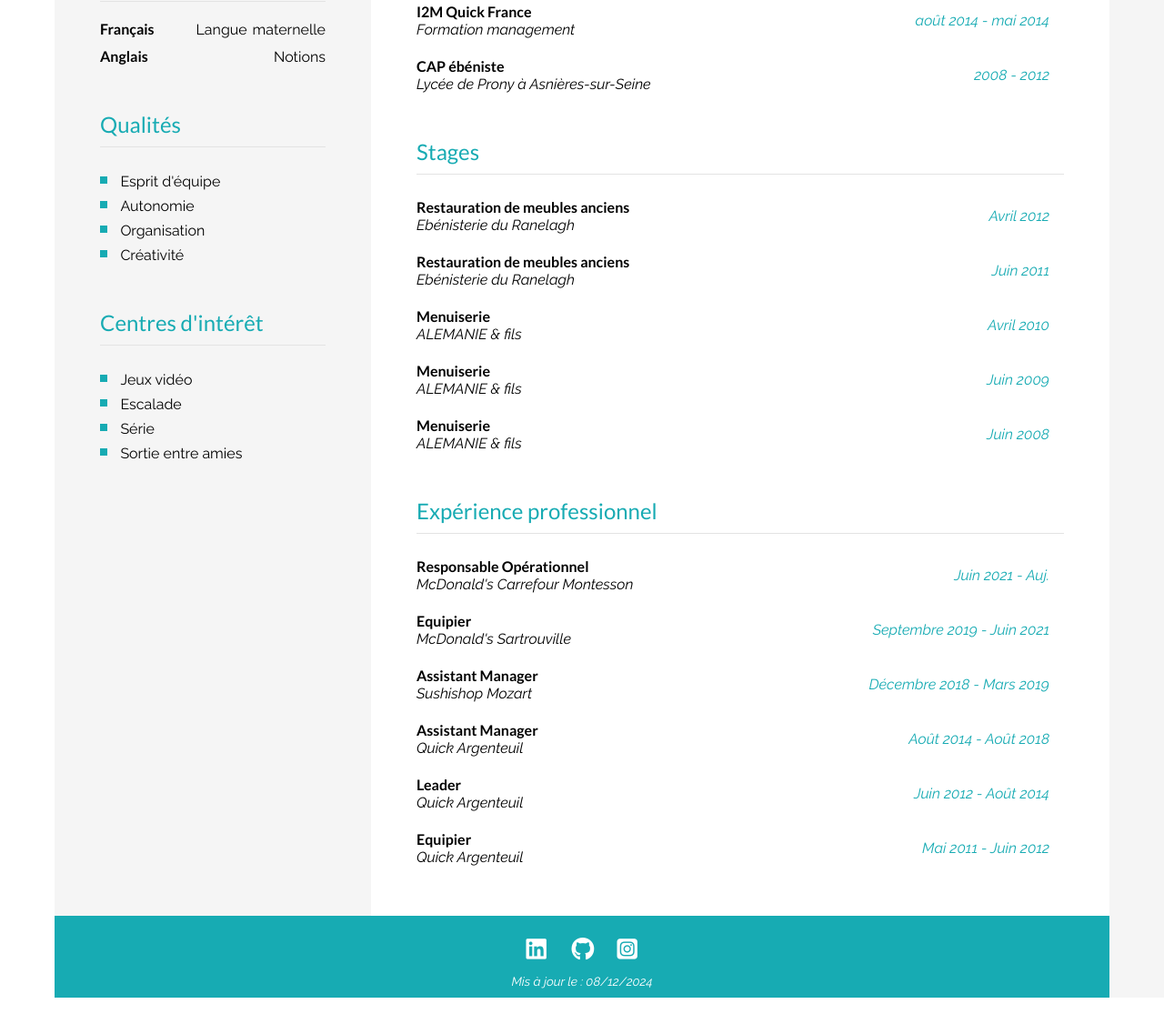
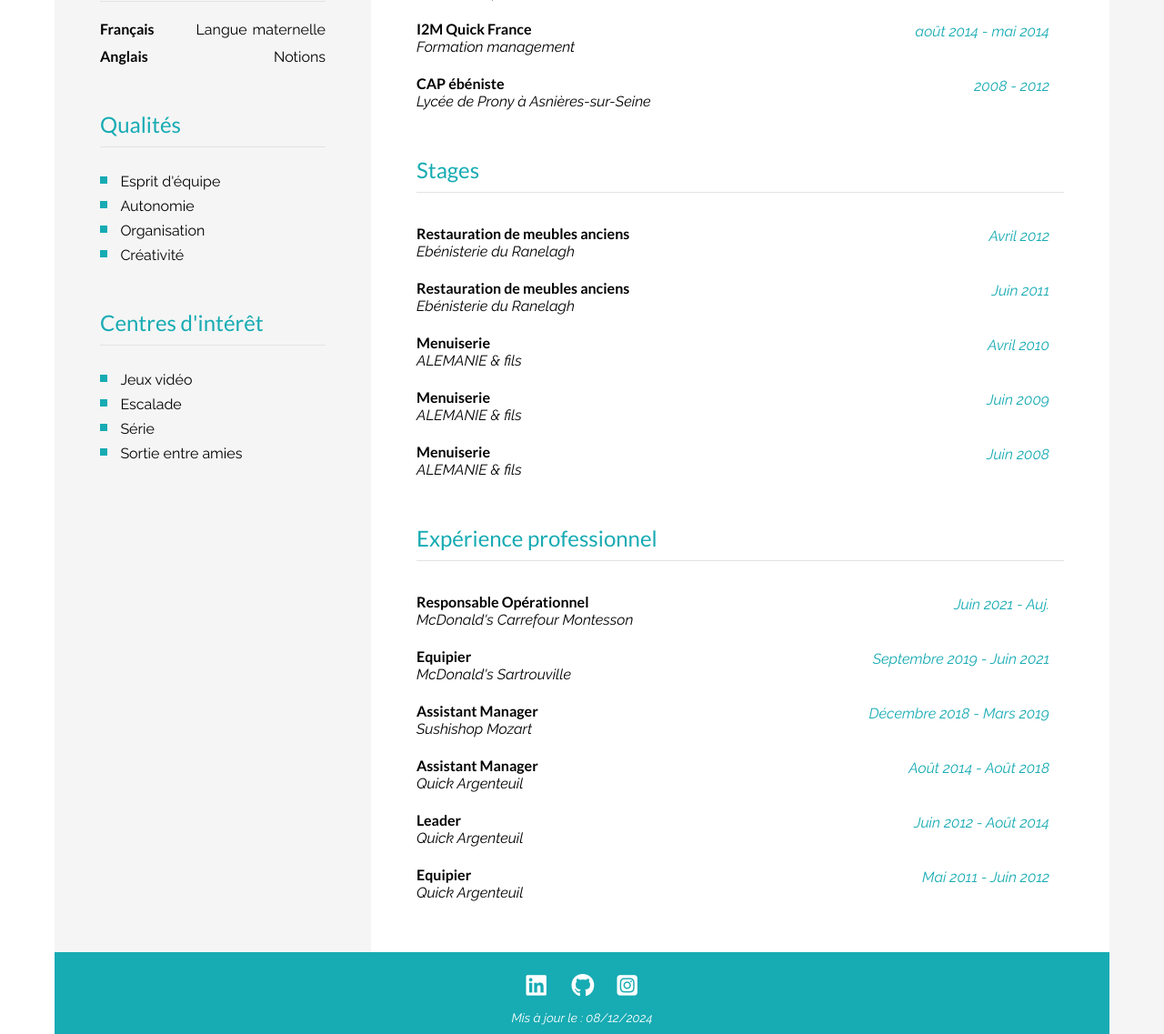
Before and after one commit to Laupaka2/Beaugendre_J-r-my_Devoir_3_CV_HTML_CSS, a plain HTML site: page index.html in a window 1280 px wide. Shown: the part 585-1722 px from the top of the page at 91% size. Before the commit the page ends 1682 px from the top, so only its background shows below. Drawn offline with Linux system fonts and the light colour scheme; files whose address does not match are found by name.

Commit message:
devoir fini avec commentaire et tous repositionner dans le style.css

```diff
--- a/asset/css/style.css
+++ b/asset/css/style.css
@@ -74,7 +74,7 @@ header{
     margin: 0 auto;
     background-color: #17abb3;
 }
-/* Container placer dans le header avec flexbox hauteur largeur et supréssion des puces*/
+/* section placer dans le header avec flexbox hauteur largeur et supréssion des puces*/
 .container{
     display: inline-flex;
     flex-direction: row;
@@ -82,6 +82,16 @@ header{
     list-style: none;
     width: 100%;
     height: 250px;
+}
+/*Les balise a du header couleur  police d'écriture epaisseur style de police un texte decoration en none pour enlever l'effet surligner sous mes liens
+et un padding pour positionner correctement mes icones avec mes liens*/
+a{
+    color: #ffffff;
+    text-decoration: none;
+    padding-left: 5px;
+    font-family: "Raleway";
+    font-style: normal;
+    font-weight: 100;
 }
 /* div contenant la photo avec un flex-basis qui occupe 50% de l'espace et position relative pour declaré l'élément par rapport a sa position normal */
 .photo{
@@ -104,11 +114,20 @@ img{
 img:hover{
     cursor: zoom-in;
 }
-/* div contenant tous les info et conteneur du header avec un flex-basis qui occupe 50% de l'espace*/
+/* section contenant tous les info et conteneur du header avec un flex-basis qui occupe 50% de l'espace*/
 .info{
     flex-basis: 50%;
 }
-/* Deuxième container placer dans le 1er avec flexbox marge interne police d'écriture qui sert a placer email et l'adresse */
+.post{
+    color: #ffffff;
+    width: 100%;
+    font-family: "Lato";
+    font-style: normal;
+    font-weight: bold;
+    padding-top: 10px;
+    padding-bottom: 10px;
+}
+/* container placer avec flexbox marge interne police d'écriture qui sert a placer email et l'adresse */
 .container-2{
     display: flex;
     justify-content: space-around;
@@ -116,7 +135,7 @@ img:hover{
     padding-top: 10px;
     font-family: "Lato";
 }
-/*Troisième container placer aussi dans le 1er avec flexbox marge interne police d'écriture qui sert a placer Telephone et permi B*/
+/*Deuxième container placer aussi avec flexbox marge interne police d'écriture qui sert a placer Telephone et permi B*/
 .container-3{
     display: flex;
     justify-content: space-evenly;
@@ -145,41 +164,25 @@ img:hover{
 .email{
     padding-left: 10px;
 }
-/*Les balise a du header couleur  police d'écriture epaisseur style de police un texte decoration en none pour enlever l'effet surligner sous mes liens
-et un padding pour positionner correctement mes icones avec mes liens*/
-a{
-    color: #ffffff;
-    text-decoration: none;
-    padding-left: 5px;
-    font-family: "Raleway";
-    font-style: normal;
-    font-weight: 100;
-}
-
-.post{
-    color: #ffffff;
-    width: 100%;
-    font-family: "Lato";
-    font-style: normal;
-    font-weight: bold;
-    padding-top: 10px;
-    padding-bottom: 10px;
-}
+/* span du permis b avec couleur padddin pour placer correctement l'icone et le text permi b la police d'écriture et le style de police*/
 span{
     color: #ffffff;
     padding-left: 5px;
     font-family: "Raleway";
     font-style: normal;
 }
+/* main avec un classe cv-containeur qui englobe les div compétence, profil, formation, stages, expériences professionnel avec des div gauche et droite
+toute positionner avec flexbox contenan une largeur maximum et minimum une hauteur a 100% un marge en auto pour centré et une couleur de fond*/
 .cv-container{
     display: flex;
     max-height: 100%;
     max-width: 1160px;
     min-width: 1160px;
     margin: 0 auto;
-    flex-direction: row;
     background-color: #ffffff;
 }
+/* la section qui contient mes compétence,langue,qualités,centre d'intrêt positionner avec flexbox en column un flex wrap pas depasser du container
+une largeur défini la couleur de fond du container une marge interne et une position relative */
 .competences{
     display: flex;
     flex-direction: column;
@@ -190,95 +193,119 @@ span{
     padding: 50px;
     position: relative;
 }
-.lg{
-    padding-bottom: 10px;
-    text-align-last: justify;
+/* Séparation créer avec des div ne contenant rien sauf une bordure basse de 1 px solide gris foncé avec une largeur et hauteur défini
+une marge interne haute pour créer l'espace entre les titre et une marge exterieur pour créer l'espace entre la séparation et le contenu*/
+.trait-2{
+    border-bottom: 1px solid #e3e3e3;
+    width: 248px;
+    height: 2px;
+    padding-top: 8px;
+    margin-bottom: 20px;
 }
-.lg-2{
+/* crée l'espace entre les titre et le contenu au-dessus*/
+.comp-1{
     padding-bottom: 50px;
-    text-align-last: justify;
 }
-.epai{
-    padding-right: 40px;
-}
-.comp-1{
-padding-bottom: 50px;
-}
-.comp-1 p{
-    text-align-last: justify;
-}
+/* div contenant les icones étoile positionner en absolute avec un top et un right du texte HTML dans la div compétence*/
 .b{
     position: absolute;
     right: 50px;
     top: 111px;
 }
+/*Couleur des icones étoile du texte HTML dans compétence*/
 .b i{
     color: #17abb3;
 }
+/* div contenant les icones étoile positionner en absolute avec un top et un right du texte CSS dans la div compétence*/
 .c{
     position: absolute;
     top: 150px;
     right: 50px;
 }
+/*Couleur des icones étoile du texte CSS dans compétence*/
 .c i{
     color: #17abb3;
 }
+/* div contenant les icones étoile positionner en absolute avec un top et un right du texte Javascript dans la div compétence*/
 .d{
     position: absolute;
     right: 50px;
     top: 189px;
 }
+/*Couleur des icones étoile du texte Javascript dans compétence*/
 .d i{
     color: #17abb3;
 }
+/* div contenant les icones étoile positionner en absolute avec un top et un right du texte PHP dans la div compétence*/
 .e{
     position: absolute;
     right: 50px;
     top: 228px;
 }
+/*Couleur des icones étoile du texte PHP dans compétence*/
 .e i{
     color: #17abb3;
 }
-.a{
-    width: 248px;
-    height: 29px;
-    margin-bottom: 8px;
+/* Marge interne pour espacé les texte francais anglais et un text-align-last pour bien psitionner les texte maternelle dans la div compétence*/
+.lg{
+    padding-bottom: 10px;
+    text-align-last: justify;
 }
+/* Marge interne pour espacé le contenu des titre en-dessous  et un text-align-last pour bien psitionner les texte notion dans la div compétence*/
+.lg-2{
+    padding-bottom: 50px;
+    text-align-last: justify;
+}
+/* marge interne pour bien positionner le texte langue de langue maternelle dans competence*/
+.epai{
+    padding-right: 40px;
+}
+/* list a puce non ordonné avec un list-style square pour les rendre carré marge interne gauche pour positionner les listes
+et basse pour bien séparé les 2 listes*/
 .qlt{
     list-style: square;
     padding-left: 1.4em;
     padding-bottom: 50px;
 }
+/* pour changer la couleur des puces des listes et leur tailles*/
 ul li::marker{
     color: #17abb3;
     font-size: 1.5em;
 }
+/* section contenant le profil, les formations, les stages et les expérience professionnel positionner avec flexbox en column avec une largeur maximum
+une marge interne pour bien positionner le tous */
 .pfse{
     display: flex;
     flex-direction: column;
-    max-width: 712px;
-    width: 100%;
-    height: 100%;
-    padding-left: 50px;
-    padding-right: 50px;
-    padding-top: 50px;
-    padding-bottom: 50px;
+    max-width: 812px;
+    padding: 50px;
 }
+/* div contenant le profil avec police d'écriture et style de police*/
 .prez{
     font-family: "Raleway";
     font-style: normal;
 }
+/* un text-align et un text-indent qui permet de justifier et indenter le */
 .prez p{
     text-align: justify;
     text-indent: 10px;
     padding-top: 10px;
 }
-hr{
-    border:none;
-    background-color: #e3e3e3;
-    height: 1px;
-    width: 100%;
+/* div pour les séparation entre les titres et les texte de chaque section et marge interieur et exterieur
+pour bien positionner mes titre et texte et une couleur gris et une épaisseur de 1px qui crée la séparation*/
+.trait{
+    border-bottom: 1px solid #e3e3e3;
+    width: 712px;
+    margin: auto;
+    padding-top: 10px;
+    margin-bottom: 20px;
 }
+/* marge interne en haut pour crée l'espace entre le titre et chaque section*/
+.titre-1{
+    padding-top: 45px;
+}
+/*section placer avec flexbox qui sert a placer mes div sec gauche et droite avec une taille maximum police d'écriture
+et un marge interne en haut pour faire de l'espace entre chaque section */
 .section{
     display: flex;
     flex-direction: row;
@@ -288,61 +315,50 @@ hr{
     font-style: italic;
     max-width: 697px;
     width: 100%;
-    height: 50px;
-    padding-top: 10px;
+    height: 40px;
+    padding-top: 20px;
 }
+/*pour l'effet au survole quand on passe sur une formation, un stage ou une expérience professionnel le fond passe a gris et
+un trait vertical de la meme couleur que les titre apparaît a gauche et la padding-left pour crée l'espace entre le trait et le texte*/
 .section:hover{
     border-left: 5px solid #17abb3;
     padding-left: 10px;
+    padding-right: 10px;
     background-color: #e3e3e3;
-    width: 712px;
+    width: 687px;
+    height: 40px;
 }
-.titre-1{
-    padding-top: 45px;
-}
-.trait{
-    border-bottom: 1px solid #e3e3e3;
-    width: 712px;
-    margin: auto;
-    padding-top: 10px;
-    margin-bottom: 10px;
-}
-.trait-2{
-    border-bottom: 1px solid #e3e3e3;
-    width: 248px;
-    height: 2px;
-    padding-top: 8px;
-    margin-bottom: 20px;
-}
+/* positionnement avec flexbox des div gauche de chaque section avec hauteur et largeur */
 .sec-gauche{
     display: flex;
     justify-content: flex-start;
     width: 356px;
+    height: 50px;
 }
+/* positionnement avec flexbox des div droite de chaque section avec hauteur et largeur puis la couleur de police d'écriture
+et une marge interne en haut pour bien positionner les texte*/
 .sec-droite{
     display: flex;
     justify-content: flex-end;
     width: 340px;
+    height: 50px;
+    padding-top: 5px;
     color: #17abb3;
 }
+/* police d'écriture avec style de police d'écriture de chaque balise strong des mes div droite*/
 strong{
     font-family: "Lato";
     font-style: normal;
 }
+/*largeur et hauteur du footer avec un margin auto pour le positionnementet la couleur de fond */
 footer{
     width: 1160px;
-
-    flex-direction: row;
-    justify-content: center;
+    height: 90px;
     margin: auto;
     background-color: #17abb3;
 }
-.maj p{
-    color: #ffffff;
-    font-family: "Raleway";
-    font-style: italic;
-    font-size: 0.850rem;
-}
+/* Positionnement avec flexbox de la div de la date de mise a jour du footer avec taille de la div et une marge
+interieure pour positionner le texte correctement*/
 .maj{
     display: flex;
     flex-direction: row;
@@ -352,6 +368,14 @@ footer{
     height: 30px;
     padding-bottom: 10px;
 }
+/* couleur police et style d'écriture et taille de police d'écriture de la date de mise du footer*/
+.maj p{
+    color: #ffffff;
+    font-family: "Raleway";
+    font-style: italic;
+    font-size: 0.850rem;
+}
+/* positionnement des div des reseaux sociaux avec flexbox taille de la div marge interne gauche et droite pour le positionement de la div reseau */
 .reseau{
     display: flex;
     flex-direction: row;
@@ -363,16 +387,18 @@ footer{
     height: 50px;
     color: #ffffff;
 }
+/* Positionnement des div des icones  avec flexbox et taille des div */
 .lik{
     display: flex;
     align-items: flex-end;
     width: 33px;
     height: 33px;
-    object-fit: cover;
 }
+/* taille des icones du footer*/
 .lik i{
     font-size: 1.6rem;
 }
+/* reduction de l'opacité des icone des reseaux sociaux au passage de la souris*/
 footer .reseau i:hover{
     color: rgb(255, 255, 255, 70%);
 }
--- a/index.html
+++ b/index.html
@@ -16,11 +16,11 @@
 <body>
     <!--en-tête avec image de profil et infomation de contact avec redirection placer avec flexbox.-->
     <header>
-            <div class="container">
+            <section class="container">
                 <div class="photo">
                     <a href="./asset/img/photocv.jpg"><img src="./asset/img/photocv.jpg" alt="photocv"></a>
                 </div>
-                <div class="info">
+                <section class="info">
                     <h1>
                         <span id="prenom">Jérémy</span>
                         <span id="nom">Beaugendre</span>
@@ -47,12 +47,12 @@
                             <span>Permis B</span>
                         </address>
                     </div>
-                </div>
-            </div>
+                </section>
+            </section>
     </header>
     <main class="cv-container">
         <!--div contenant compétence, langues, qualité et centre d'intérêt placer avec flexbox-->
-            <div class="competences">
+            <section class="competences">
                 <h2>Compétences</h2>
                 <div class="trait-2"></div>
                 <div class="comp-1">
@@ -61,10 +61,18 @@
                     <p><strong>Javascript</strong></p><br>
                     <p><strong>PHP</strong></p>
                 </div>
-                <div class="b"><i class="fa-solid fa-star"></i><i class="fa-solid fa-star"></i><i class="fa-solid fa-star"></i><i class="fa-regular fa-star"></i><i class="fa-regular fa-star"></i></div>
-                <div class="c"><i class="fa-solid fa-star"></i><i class="fa-solid fa-star"></i><i class="fa-solid fa-star"></i><i class="fa-regular fa-star"></i><i class="fa-regular fa-star"></i></div>
-                <div class="d"><i class="fa-regular fa-star"></i><i class="fa-regular fa-star"></i><i class="fa-regular fa-star"></i><i class="fa-regular fa-star"></i><i class="fa-regular fa-star"></i></div>
-                <div class="e"><i class="fa-regular fa-star"></i><i class="fa-regular fa-star"></i><i class="fa-regular fa-star"></i><i class="fa-regular fa-star"></i><i class="fa-regular fa-star"></i></div>
+                <div class="b">
+                    <i class="fa-solid fa-star"></i><i class="fa-solid fa-star"></i><i class="fa-solid fa-star"></i><i class="fa-regular fa-star"></i><i class="fa-regular fa-star"></i>
+                </div>
+                <div class="c">
+                    <i class="fa-solid fa-star"></i><i class="fa-solid fa-star"></i><i class="fa-solid fa-star"></i><i class="fa-regular fa-star"></i><i class="fa-regular fa-star"></i>
+                </div>
+                <div class="d">
+                    <i class="fa-regular fa-star"></i><i class="fa-regular fa-star"></i><i class="fa-regular fa-star"></i><i class="fa-regular fa-star"></i><i class="fa-regular fa-star"></i>
+                </div>
+                <div class="e">
+                    <i class="fa-regular fa-star"></i><i class="fa-regular fa-star"></i><i class="fa-regular fa-star"></i><i class="fa-regular fa-star"></i><i class="fa-regular fa-star"></i>
+                </div>
                 <h2>Langues</h2>
                 <div class="trait-2"></div>
                 <p class="lg"><strong class="epai">Français</strong> Langue maternelle</p>
@@ -85,8 +93,8 @@
                     <li>Série</li>
                     <li>Sortie entre amies</li>
                 </ul>
-            </div>
-            <div class="pfse"> <!--div contenant mon profil, mes formation, stages et expérience professionnel avec des titre et des separation faite avec des div a la place des /hr et des section avec des sous-section gauche et droite placer avec flexbox-->
+            </section>
+            <section class="pfse"> <!--div contenant mon profil, mes formation, stages et expérience professionnel avec des titre et des separation faite avec des div a la place des /hr et des section avec des sous-section gauche et droite placer avec flexbox-->
                 <div class="prez">
                     <h2>Profil</h2>
                     <div class="trait"></div>
@@ -97,7 +105,7 @@
                 </div>
                 <h2 class="titre-1">Formations</h2>
                 <div class="trait"></div>
-                <div class="section">
+                <section class="section">
                     <div class="sec-gauche">
                         <p><strong>Titre Professionnel DWWM</strong><br>
                         Centre Européen de Formation</p>
@@ -105,8 +113,8 @@
                     <div class="sec-droite">
                         <p>2024/Auj.</p>
                     </div>
-                </div>
-                <div class="section">
+                </section>
+                <section class="section">
                     <div class="sec-gauche">
                     <p><strong>I2M Quick France</strong><br>
                         Formation management</p>
@@ -114,8 +122,8 @@
                     <div class="sec-droite">
                         août 2014 - mai 2014
                     </div>
-                </div>
-                <div class="section">
+                </section>
+                <section class="section">
                     <div class="sec-gauche">
                         <p><strong>CAP ébéniste</strong><br>
                         Lycée de Prony à Asnières-sur-Seine</p>
@@ -123,10 +131,10 @@
                     <div class="sec-droite">
                         2008 - 2012
                     </div>
-                </div>
+                </section>
                 <h2 class="titre-1">Stages</h2>
                 <div class="trait"></div>
-                <div class="section">
+                <section class="section">
                     <div class="sec-gauche">
                     <p><strong>Restauration de meubles anciens</strong><br>
                         Ebénisterie du Ranelagh</p>
@@ -134,8 +142,8 @@
                     <div class="sec-droite">
                         Avril 2012
                     </div>
-                </div>
-                <div class="section">
+                </section>
+                <section class="section">
                     <div class="sec-gauche">
                     <p><strong>Restauration de meubles anciens</strong><br>
                         Ebénisterie du Ranelagh</p>
@@ -143,8 +151,8 @@
                     <div class="sec-droite">
                         Juin 2011
                     </div>
-                </div>
-                <div class="section">
+                </section>
+                <section class="section">
                     <div class="sec-gauche">
                         <p><strong>Menuiserie</strong><br>
                             ALEMANIE & fils</p>
@@ -152,8 +160,8 @@
                     <div class="sec-droite">
                         Avril 2010
                     </div>
-                </div>
-                <div class="section">
+                </section>
+                <section class="section">
                     <div class="sec-gauche">
                         <p><strong>Menuiserie</strong><br>
                             ALEMANIE & fils</p>
@@ -161,8 +169,8 @@
                     <div class="sec-droite">
                         Juin 2009
                     </div>
-                </div>
-                <div class="section">
+                </section>
+                <section class="section">
                     <div class="sec-gauche">
                         <p><strong>Menuiserie</strong><br>
                             ALEMANIE & fils</p>
@@ -170,10 +178,10 @@
                     <div class="sec-droite">
                         Juin 2008
                     </div>
-                </div>
+                </section>
                 <h2 class="titre-1">Expérience professionnel</h2>
                 <div class="trait"></div>
-                <div class="section">
+                <section class="section">
                     <div class="sec-gauche">
                         <p><strong>Responsable Opérationnel</strong><br>
                             McDonald's Carrefour Montesson</p>
@@ -181,8 +189,8 @@
                     <div class="sec-droite">
                         Juin 2021 - Auj.
                     </div>
-                </div>
-                <div class="section">
+                </section>
+                <section class="section">
                     <div class="sec-gauche">
                         <p><strong>Equipier</strong><br>
                             McDonald's Sartrouville</p>
@@ -190,8 +198,8 @@
                     <div class="sec-droite">
                         Septembre 2019 - Juin 2021
                     </div>
-                </div>
-                <div class="section">
+                </section>
+                <section class="section">
                     <div class="sec-gauche">
                         <p><strong>Assistant Manager</strong><br>
                             Sushishop Mozart</p>
@@ -199,8 +207,8 @@
                     <div class="sec-droite">
                         Décembre 2018 - Mars 2019
                     </div>
-                </div>
-                <div class="section">
+                </section>
+                <section class="section">
                     <div class="sec-gauche">
                         <p><strong>Assistant Manager</strong><br>
                             Quick Argenteuil</p>
@@ -208,8 +216,8 @@
                     <div class="sec-droite">
                         Août 2014 - Août 2018
                     </div>
-                </div>
-                <div class="section">
+                </section>
+                <section class="section">
                     <div class="sec-gauche">
                         <p><strong>Leader</strong><br>
                             Quick Argenteuil</p>
@@ -217,8 +225,8 @@
                     <div class="sec-droite">
                         Juin 2012 - Août 2014
                     </div>
-                </div>
-                <div class="section">
+                </section>
+                <section class="section">
                     <div class="sec-gauche">
                         <p><strong>Equipier</strong><br>
                             Quick Argenteuil</p>
@@ -226,8 +234,8 @@
                     <div class="sec-droite">
                         Mai 2011 - Juin 2012
                     </div>
-                </div>
-            </div>
+                </section>
+            </section>
     </main>
     <footer>
         <!--Pied de page avec les reseaux sociaux lien avec des lien redirigeant vert les réseaux en question et la date la dernière mise a jour placer avec flexbox-->
```
Also changed, not shown: 1 other file.
